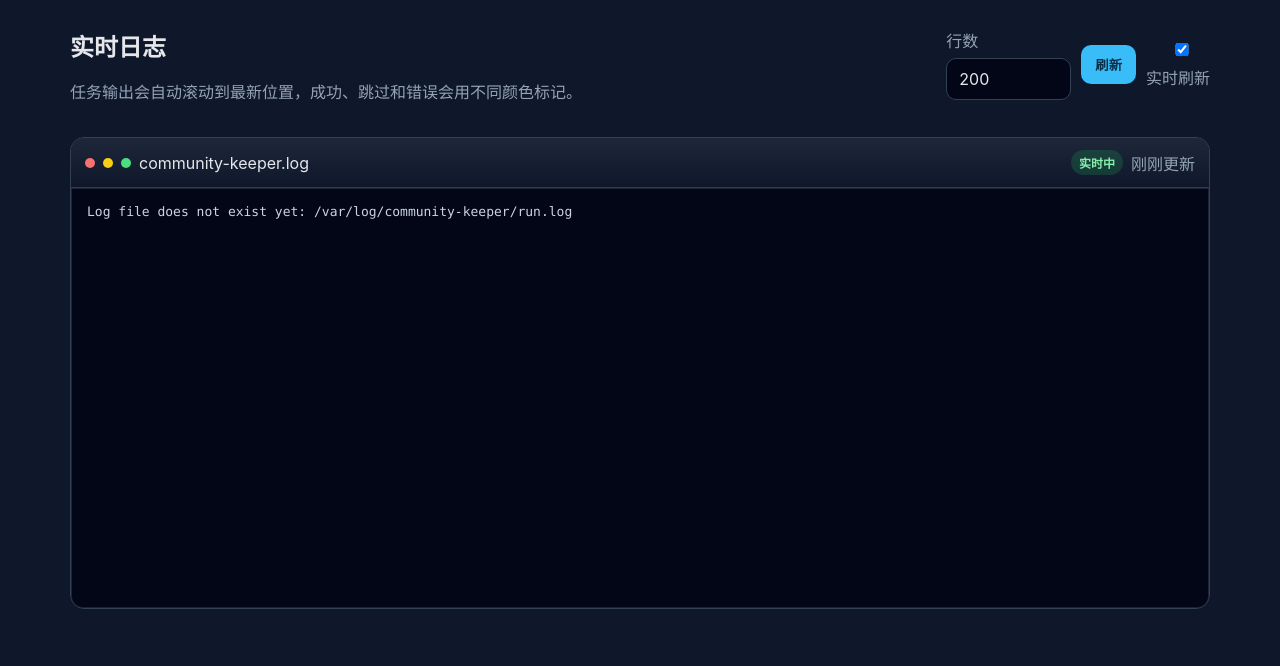
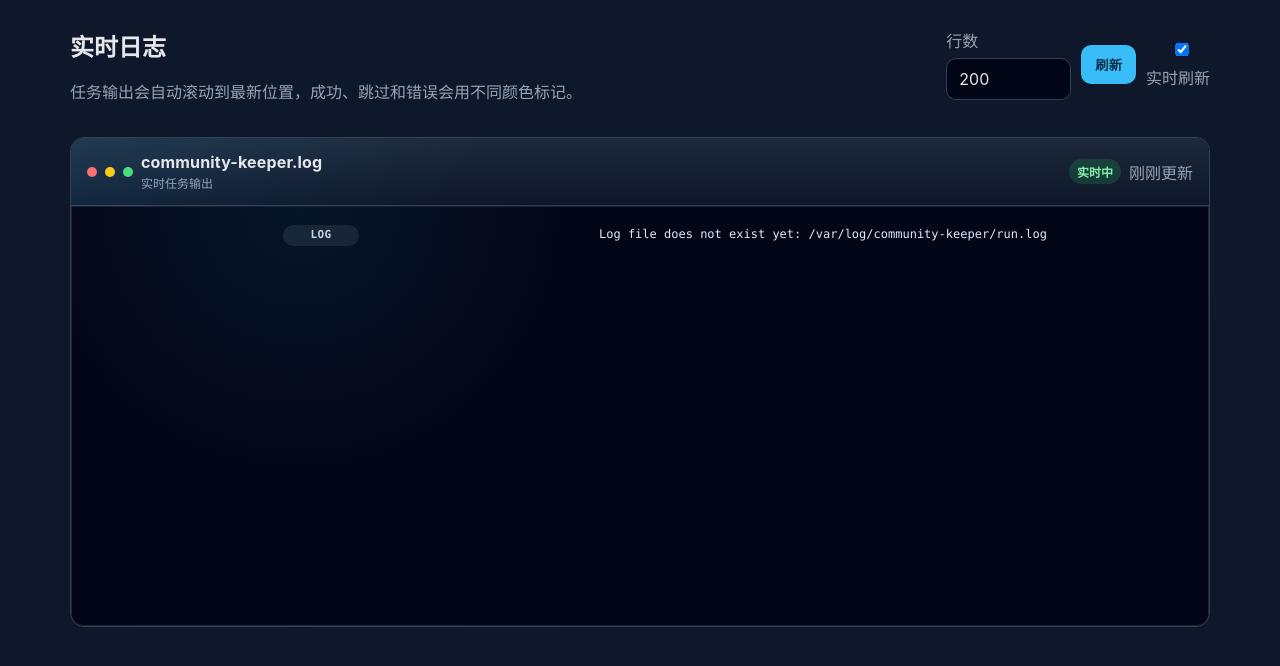
Before and after one commit to JackyST0/community-keeper, a FastAPI app: page /logs in a window 1280 px wide. Shown: the part 53-719 px from the top of the page. Run offline with FastAPI, Linux system fonts and the light colour scheme; the visitor is signed in with stand-in values (Sample User, id 1); parts of the project's set-up code (start-up, migrations or seed data) failed here and were passed over.

Commit message:
Improve structured log display
Co-authored-by: Cursor <cursoragent@cursor.com>

```diff
--- a/web/static/style.css
+++ b/web/static/style.css
@@ -168,17 +168,19 @@ pre {
 }
 
 .logs {
-  background: #020617;
+  background:
+    radial-gradient(circle at 20% 0%, rgba(56, 189, 248, 0.08), transparent 28%),
+    #020617;
   border: 1px solid rgba(148, 163, 184, 0.18);
   border-radius: 0 0 12px 12px;
   color: #cbd5e1;
   font-family: ui-monospace, SFMono-Regular, Menlo, Monaco, Consolas, "Liberation Mono", monospace;
-  font-size: 13px;
-  line-height: 1.55;
+  font-size: 12px;
+  line-height: 1.5;
   max-height: 58vh;
   min-height: 420px;
   overflow: auto;
-  padding: 12px 0;
+  padding: 10px;
 }
 
 .log-card {
@@ -188,11 +190,13 @@ pre {
 
 .log-toolbar {
   align-items: center;
-  background: linear-gradient(180deg, rgba(30, 41, 59, 0.95), rgba(15, 23, 42, 0.95));
+  background:
+    linear-gradient(135deg, rgba(56, 189, 248, 0.12), transparent 36%),
+    linear-gradient(180deg, rgba(30, 41, 59, 0.98), rgba(15, 23, 42, 0.98));
   border-bottom: 1px solid rgba(148, 163, 184, 0.16);
   display: flex;
   justify-content: space-between;
-  padding: 12px 14px;
+  padding: 14px 16px;
 }
 
 .log-title,
@@ -200,6 +204,18 @@ pre {
   align-items: center;
   display: flex;
   gap: 8px;
+}
+
+.log-title strong {
+  display: block;
+  letter-spacing: 0.01em;
+}
+
+.log-subtitle {
+  color: var(--muted);
+  display: block;
+  font-size: 12px;
+  margin-top: 2px;
 }
 
 .terminal-dot {
@@ -239,36 +255,105 @@ pre {
 }
 
 .log-line {
+  align-items: start;
+  border: 1px solid transparent;
   border-left: 3px solid transparent;
-  min-height: 20px;
-  padding: 1px 14px 1px 12px;
+  border-radius: 8px;
+  display: grid;
+  gap: 10px;
+  grid-template-columns: 180px 76px minmax(130px, 220px) minmax(280px, 1fr);
+  margin: 2px 0;
+  min-height: 28px;
+  padding: 5px 8px;
+}
+
+.log-line:hover {
+  background: rgba(148, 163, 184, 0.07);
+  border-color: rgba(148, 163, 184, 0.12);
+}
+
+.log-time {
+  color: #94a3b8;
+  font-variant-numeric: tabular-nums;
+}
+
+.log-level {
+  border-radius: 999px;
+  display: inline-flex;
+  font-size: 11px;
+  font-weight: 800;
+  justify-content: center;
+  letter-spacing: 0.04em;
+  padding: 2px 8px;
+  text-transform: uppercase;
+}
+
+.log-source {
+  color: #7dd3fc;
+  overflow: hidden;
+  text-overflow: ellipsis;
+  white-space: nowrap;
+}
+
+.log-message {
+  color: #dbeafe;
+  overflow-wrap: anywhere;
   white-space: pre-wrap;
-  word-break: break-word;
 }
 
 .log-line.info {
   border-left-color: rgba(56, 189, 248, 0.55);
-  color: #bae6fd;
+}
+
+.log-level.info {
+  background: rgba(56, 189, 248, 0.14);
+  color: #7dd3fc;
 }
 
 .log-line.success {
+  background: rgba(34, 197, 94, 0.045);
   border-left-color: rgba(34, 197, 94, 0.75);
-  color: #bbf7d0;
+}
+
+.log-level.success {
+  background: rgba(34, 197, 94, 0.16);
+  color: #86efac;
 }
 
 .log-line.warning {
+  background: rgba(250, 204, 21, 0.045);
   border-left-color: rgba(250, 204, 21, 0.75);
+}
+
+.log-level.warning {
+  background: rgba(250, 204, 21, 0.16);
   color: #fde68a;
 }
 
 .log-line.error {
-  background: rgba(248, 113, 113, 0.08);
+  background: rgba(248, 113, 113, 0.075);
   border-left-color: rgba(248, 113, 113, 0.85);
+}
+
+.log-level.error {
+  background: rgba(248, 113, 113, 0.17);
   color: #fecaca;
 }
 
-.log-line.plain {
+.log-level.plain {
+  background: rgba(148, 163, 184, 0.13);
   color: #cbd5e1;
+}
+
+@media (max-width: 920px) {
+  .log-line {
+    grid-template-columns: 1fr;
+    gap: 4px;
+  }
+
+  .log-source {
+    white-space: normal;
+  }
 }
 
 .flash {
--- a/web/templates/logs.html
+++ b/web/templates/logs.html
@@ -25,14 +25,18 @@
       <span class="terminal-dot red"></span>
       <span class="terminal-dot yellow"></span>
       <span class="terminal-dot green"></span>
-      <span>community-keeper.log</span>
+      <div>
+        <strong>community-keeper.log</strong>
+        <span class="log-subtitle">实时任务输出</span>
+      </div>
     </div>
     <div class="log-meta">
       <span id="refresh-status" class="status-pill live">实时中</span>
       <span id="last-updated" class="muted">刚刚更新</span>
     </div>
   </div>
-  <div id="logs-output" class="logs" data-initial-logs="{{ logs | e }}"></div>
+  <div id="logs-output" class="logs"></div>
+  <script id="initial-logs" type="application/json">{{ logs | tojson }}</script>
 </section>
 
 <script>
@@ -42,13 +46,24 @@
   const linesInput = document.querySelector('input[name="lines"]');
   const refreshStatus = document.getElementById("refresh-status");
   const lastUpdated = document.getElementById("last-updated");
-  let lastText = output.dataset.initialLogs || "";
+  const initialLogs = document.getElementById("initial-logs");
+  let lastText = JSON.parse(initialLogs.textContent || '""');
 
   function scrollToBottom() {
     output.scrollTop = output.scrollHeight;
   }
 
-  function lineClass(line) {
+  function lineTone(line, level) {
+    const normalizedLevel = (level || "").toLowerCase();
+    if (normalizedLevel === "success") {
+      return "success";
+    }
+    if (normalizedLevel === "warning") {
+      return "warning";
+    }
+    if (normalizedLevel === "error") {
+      return "error";
+    }
     if (line.includes("| SUCCESS |") || line.includes(" succeeded")) {
       return "success";
     }
@@ -64,13 +79,62 @@
     return "plain";
   }
 
+  function parseLine(line) {
+    const loguruMatch = line.match(/^(\d{4}-\d{2}-\d{2} \d{2}:\d{2}:\d{2}\.\d+)\s+\|\s+([A-Z]+)\s+\|\s+(.+)$/);
+    if (loguruMatch) {
+      const detail = loguruMatch[3];
+      const sourceMatch = detail.match(/^([^:]+:\d+)\s+-\s+(.+)$/);
+      return {
+        time: loguruMatch[1],
+        level: loguruMatch[2],
+        source: sourceMatch ? sourceMatch[1] : "",
+        message: sourceMatch ? sourceMatch[2] : detail,
+      };
+    }
+
+    const bracketMatch = line.match(/^\[(\d{4}-\d{2}-\d{2} \d{2}:\d{2}:\d{2})\]\s*(.*)$/);
+    if (bracketMatch) {
+      return {
+        time: bracketMatch[1],
+        level: "SYSTEM",
+        source: "runtime",
+        message: bracketMatch[2],
+      };
+    }
+
+    return {
+      time: "",
+      level: "",
+      source: "",
+      message: line,
+    };
+  }
+
   function renderLogs(text) {
     output.replaceChildren();
     const fragment = document.createDocumentFragment();
     for (const line of text.split("\n")) {
       const row = document.createElement("div");
-      row.className = `log-line ${lineClass(line)}`;
-      row.textContent = line || " ";
+      const parsed = parseLine(line);
+      row.className = `log-line ${lineTone(line, parsed.level)}`;
+
+      const time = document.createElement("span");
+      time.className = "log-time";
+      time.textContent = parsed.time || " ";
+
+      const level = document.createElement("span");
+      level.className = `log-level ${lineTone(line, parsed.level)}`;
+      level.textContent = parsed.level || "LOG";
+
+      const source = document.createElement("span");
+      source.className = "log-source";
+      source.textContent = parsed.source || " ";
+
+      const message = document.createElement("span");
+      message.className = "log-message";
+      message.textContent = parsed.message || " ";
+
+      row.append(time, level, source, message);
       fragment.appendChild(row);
     }
     output.appendChild(fragment);
```
